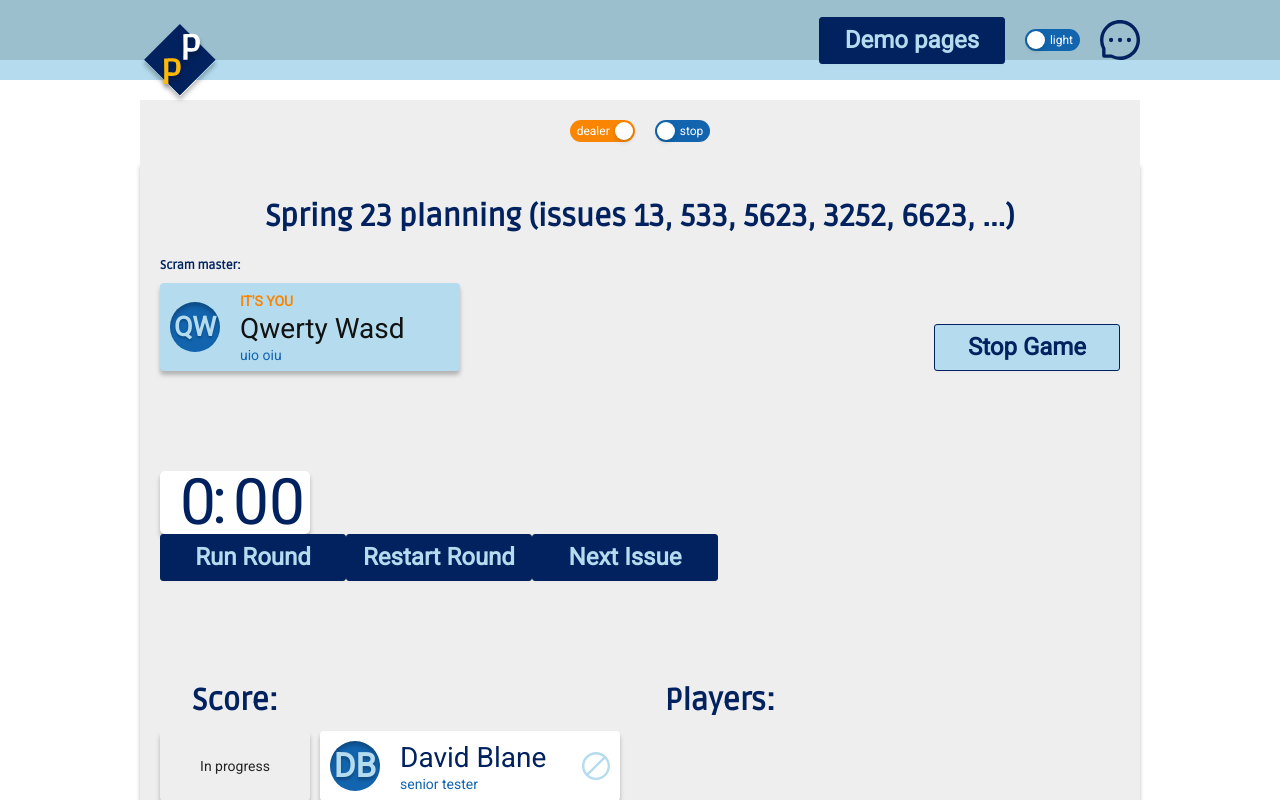
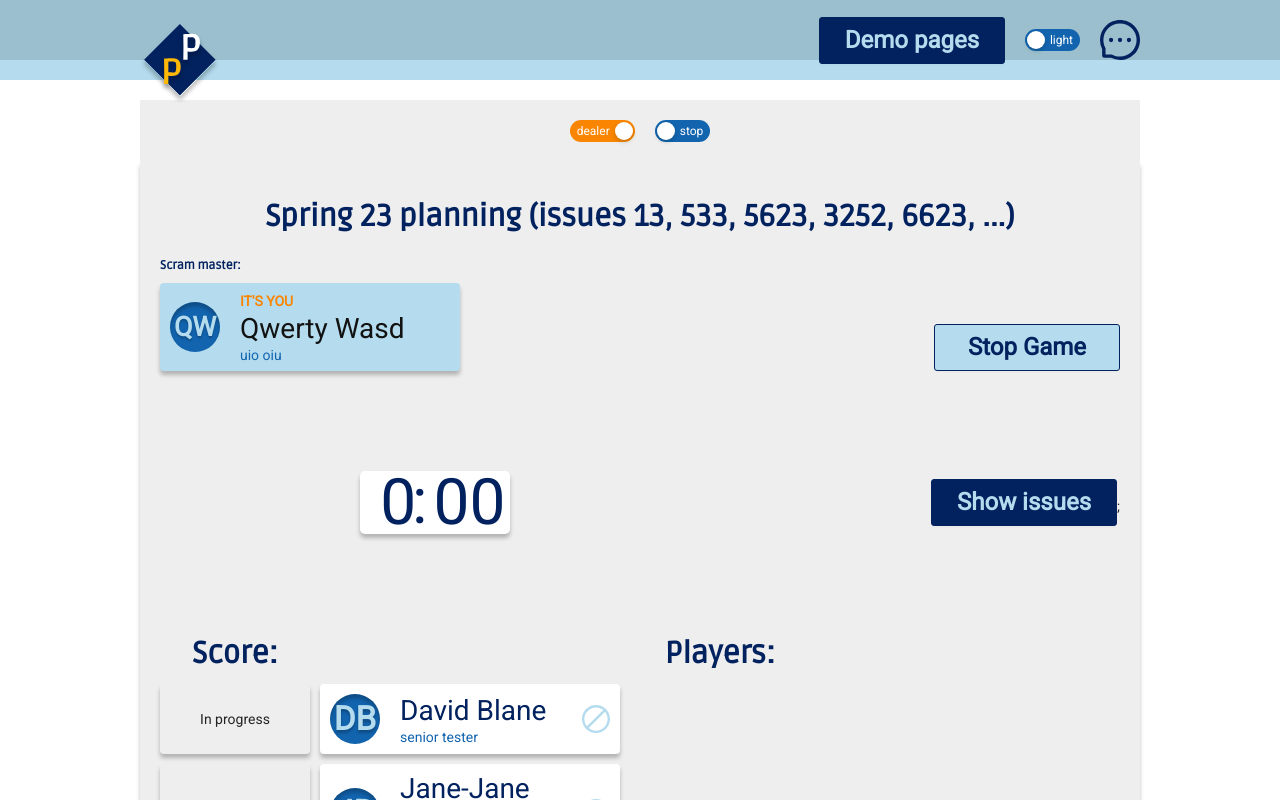
Before and after one commit to fronte-finem/RSS_React-2021Q3_Team-33_Pointing-Poker, a React (Vite) app: page /demo/game in a window 1280 px wide. Shown: the top 800 px of the page. Built offline with nearby package versions, Linux system fonts and the light colour scheme.

Commit message:
refactor: layout for round block

```diff
--- a/client/src/components/pages/game/info/info.tsx
+++ b/client/src/components/pages/game/info/info.tsx
@@ -1,7 +1,6 @@
 import { observer } from 'mobx-react-lite';
 import { useStateService } from '@client/providers/state-service';
 import { UserCard } from '@client/components/shared/user-card/user-card';
-import { Timer } from '@client/components/shared/timer/timer';
 import { Button } from '@client/components/shared/button/button';
 import React from 'react';
 import { StyledTitle, StyledSubtitle } from '@client/components/styles/text';
@@ -31,12 +30,6 @@ export const Info = observer(function Info() {
           <UserCard user={gameState.getDealer()} />
         </DealerWrapper>
 
-        {gameState.isDealer ? null : (
-          <ControlWrapper>
-            <Timer time={0} />
-          </ControlWrapper>
-        )}
-
         <ControlWrapper>
           <Button
             type="default"
--- a/client/src/components/pages/game/round/round.tsx
+++ b/client/src/components/pages/game/round/round.tsx
@@ -2,14 +2,41 @@ import { observer } from 'mobx-react-lite';
 import { Timer } from '@client/components/shared/timer/timer';
 import { Button } from '@client/components/shared/button/button';
 import React from 'react';
+import { useStateService } from '@client/providers/state-service';
+import { IssueCard } from '@client/components/shared/issue/issue-card';
+import styled from 'styled-components';
+
+const StyledRound = styled.div`
+  display: flex;
+  flex-wrap: wrap;
+  align-items: center;
+  gap: 20px;
+`;
+
+const Center = styled.div`
+  margin: 0 auto;
+  display: flex;
+  flex-wrap: wrap;
+  gap: 20px;
+`;
+
+const ToRight = styled.div`
+  margin-left: auto;
+`;
 
 export const Round = observer(function Round() {
+  const { gameState, modalState } = useStateService();
+
   return (
-    <div>
-      <Timer time={0} />
-      <Button>Run Round</Button>
-      <Button>Restart Round</Button>
-      <Button>Next Issue</Button>
-    </div>
+    <StyledRound>
+      <Center>
+        <IssueCard issue={gameState.currentIssue} />
+        <Timer time={0} />
+      </Center>
+      {gameState.settings.timeout ? <Timer time={0} /> : null}
+      <ToRight>
+        <Button onClick={() => modalState.showIssues()}>Show issues</Button>;
+      </ToRight>
+    </StyledRound>
   );
 });
```
